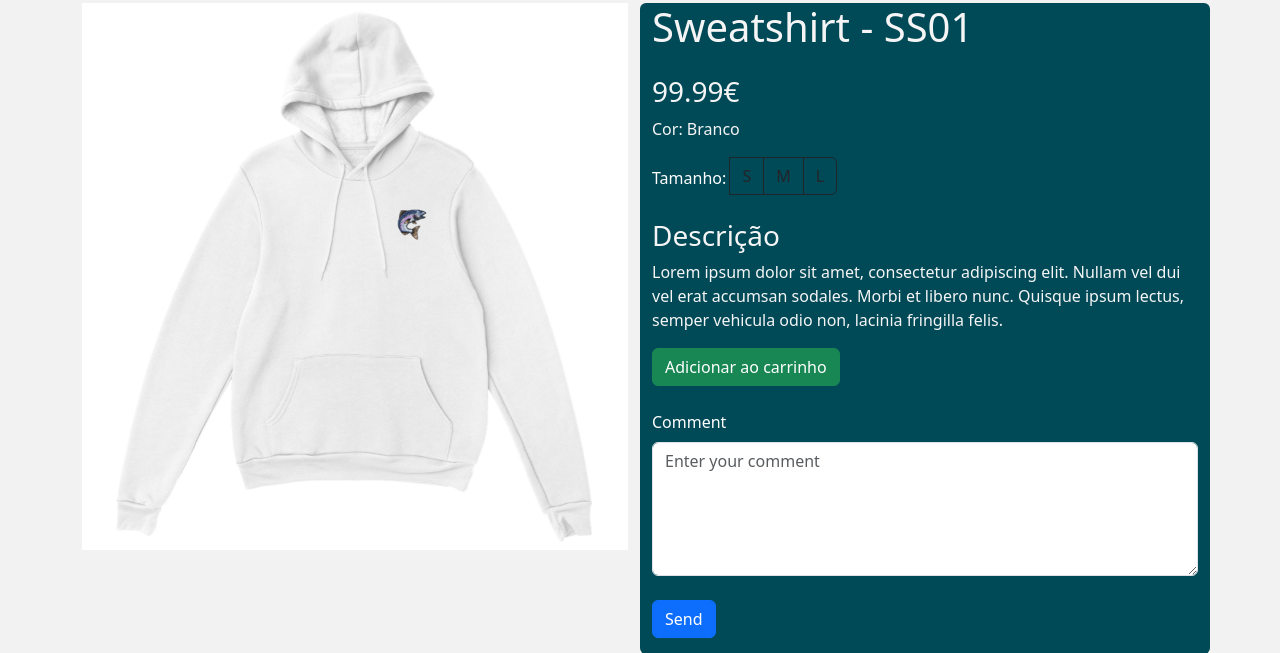
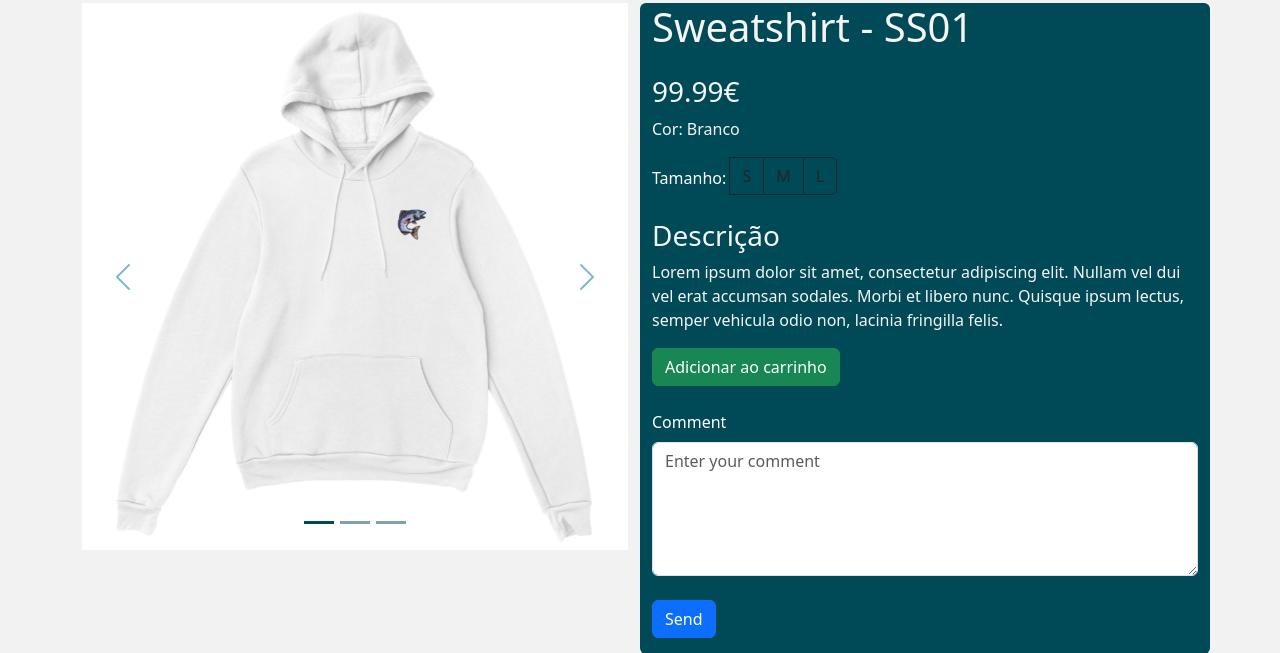
Before and after one commit to DiogoNunesDev/Clothing-Web-Site, a Django app: page /2/detail/ in a window 1280 px wide. Shown: the part 217-870 px from the top of the page. Run offline with Django 4.2, Linux system fonts and the light colour scheme; data comes from the database, SQL or seed files in the repository; both versions use the stored data as it was after the commit; some libraries are stand-ins or nearby versions.

Commit message:
mudei cor dos butoes no detalhe, outros pequenos arranjos

```diff
--- a/store/static/store/css/style.css
+++ b/store/static/store/css/style.css
@@ -497,3 +497,7 @@ input[type="radio"].btn-check:checked + label.btn {
     color: white;
     border-color: #343a40;
 }
+.carousel-control-prev-icon,
+.carousel-control-next-icon {
+    filter: brightness(0) invert(0.2) sepia(1) saturate(6000%) hue-rotate(180deg);
+}
--- a/store/views.py
+++ b/store/views.py
@@ -104,9 +104,11 @@ def add_subtract_item(request):
             cart_items = carrinhoItem.objects.filter(carrinho=carrinho)
             for item in cart_items:
                 if item.produto.id == produto_id:
-                    print('made it to the item')
                     item.quantidade +=1
                     item.save()
+                    carrinho.valor_total += item.produto.preco
+                    carrinho.num_itens += 1
+                    carrinho.save()
             return redirect('cart_view')
         if request.POST.get('-',''):
             carrinho = CarrinhoCompras.objects.get(utilizador=request.user.utilizador)
@@ -115,6 +117,9 @@ def add_subtract_item(request):
                 if item.produto.id == produto_id:
                     item.quantidade -= 1
                     item.save()
+                    carrinho.valor_total -= item.produto.preco
+                    carrinho.num_itens -= 1
+                    carrinho.save()
                     if item.quantidade == 0:
                         item.delete()
             return redirect('cart_view')
--- a/templates/detail.html
+++ b/templates/detail.html
@@ -9,15 +9,20 @@
     <script>
         window.onload = function () {
             document.body.style.backgroundColor = "#f2f2f2"; // set background color to red
-            document.body.style.paddingTop = "220px"; // set top padding to 50 pixels
+            document.body.style.paddingTop = "220px"; // set top padding to 220 pixels
             document.body.style.backgroundImage = "none";
         }
 
     </script>
-    <div class="container">
+    <div class="container" >
       <div class="row">
         <div class="col-md-6">
-            <div id="carouselExampleControls" class="carousel slide" data-bs-ride="carousel">
+            <div id="carouselExampleIndicators" class="carousel slide" data-bs-ride="carousel slide">
+                <div class="carousel-indicators">
+                    <button type="button" data-bs-target="#carouselExampleIndicators" data-bs-slide-to="0" class="active" aria-current="true" aria-label="Slide 1" style="background-color: #004957"></button>
+                    <button type="button" data-bs-target="#carouselExampleIndicators" data-bs-slide-to="1" aria-label="Slide 2" style="background-color: #004957"></button>
+                    <button type="button" data-bs-target="#carouselExampleIndicators" data-bs-slide-to="2" aria-label="Slide 3" style="background-color: #004957"></button>
+                </div>
                 <div class="carousel-inner">
                     <div class="carousel-item active">
                         <img src="{% static 'store/images/' %}{{ produto.cor }}{{ produto.referencia }}.png" class="d-block w-100" alt="{{ product }}">
@@ -29,13 +34,13 @@
                         <img src="{% static 'store/images/' %}{{ produto.cor }}Back{{ produto.referencia }}.png" class="d-block w-100" alt="{{ product }}">
                     </div>
                 </div>
-                <button class="carousel-control-prev" type="button" data-bs-target="#carouselExampleControls" data-bs-slide="prev">
+                <button class="carousel-control-prev" type="button" data-bs-target="#carouselExampleIndicators" data-bs-slide="prev">
                     <span class="carousel-control-prev-icon" aria-hidden="true"></span>
                     <span class="visually-hidden">Previous</span>
                 </button>
-                <button class="carousel-control-next" type="button" data-bs-target="#carouselExampleControls" data-bs-slide="next">
+                <button class="carousel-control-next" type="button" data-bs-target="#carouselExampleIndicators" data-bs-slide="next">
                     <span class="carousel-control-next-icon" aria-hidden="true"></span>
-                    <span class="visually-hidden">Previous</span>
+                    <span class="visually-hidden">Next</span>
                 </button>
             </div>
         </div>
--- a/templates/full_collection.html
+++ b/templates/full_collection.html
@@ -23,7 +23,8 @@
                 <a href="{% url 'detail' produto_id=product.pk %}">
                     <img src="{% static "store/images/" %}{{ product.image }}" alt="{{ product }}">
                 </a>
-                <strong>{{ product }}</strong>
+                <strong>{{ product.preco }}</strong>
+                <p>{{ product.categoria }} {{ product.cor }}</p>
             </li>
         {% endfor %}
     </ul>
--- a/templates/hoodies.html
+++ b/templates/hoodies.html
@@ -31,7 +31,8 @@
                                 <img src="{{ produtc.image_url }}" alt="{{ product.name }}">
                             {% endif %}
                         </a>
-                        <strong>{{ product }}</strong>
+                        <strong>{{ product.preco }}</strong>
+                        <p>{{ product.categoria }} {{ product.cor }}</p>
                     </li>
                 {% endfor %}
             </ul>
--- a/templates/longSleeve.html
+++ b/templates/longSleeve.html
@@ -31,7 +31,8 @@
                                 <img src="{{ produtc.image_url }}" alt="{{ product.name }}">
                             {% endif %}
                         </a>
-                        <strong>{{ product }}</strong>
+                        <strong>{{ product.preco }}</strong>
+                        <p>{{ product.categoria }} {{ product.cor }}</p>
                     </li>
                 {% endfor %}
             </ul>
--- a/templates/sweatshirts.html
+++ b/templates/sweatshirts.html
@@ -21,7 +21,8 @@
                         <a href="{% url 'detail' produto_id=product.pk %}">
                             <img src="{% static "store/images/" %}{{ product.image }}" alt="{{ product }}">
                         </a>
-                        <strong>{{ product }}</strong>
+                        <strong>{{ product.preco }}</strong>
+                        <p>{{ product.categoria }} {{ product.cor }}</p>
                     </li>
                 {% endfor %}
             </ul>
--- a/templates/tshirts.html
+++ b/templates/tshirts.html
@@ -31,7 +31,8 @@
                                 <img src="{{ produtc.image_url }}" alt="{{ product.name }}">
                             {% endif %}
                         </a>
-                        <strong>{{ product }}</strong>
+                        <strong>{{ product.preco }}</strong>
+                        <p>{{ product.categoria }} {{ product.cor }}</p>
                     </li>
                 {% endfor %}
             </ul>
```
Also changed, not shown: db.sqlite3.
